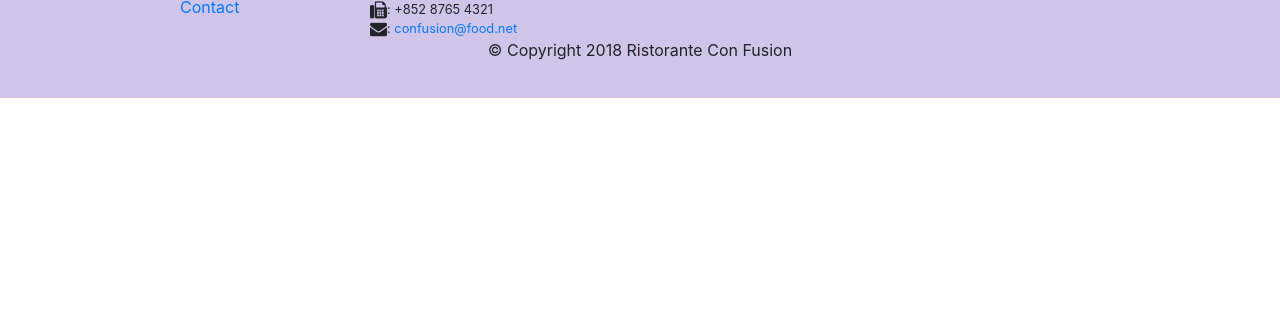
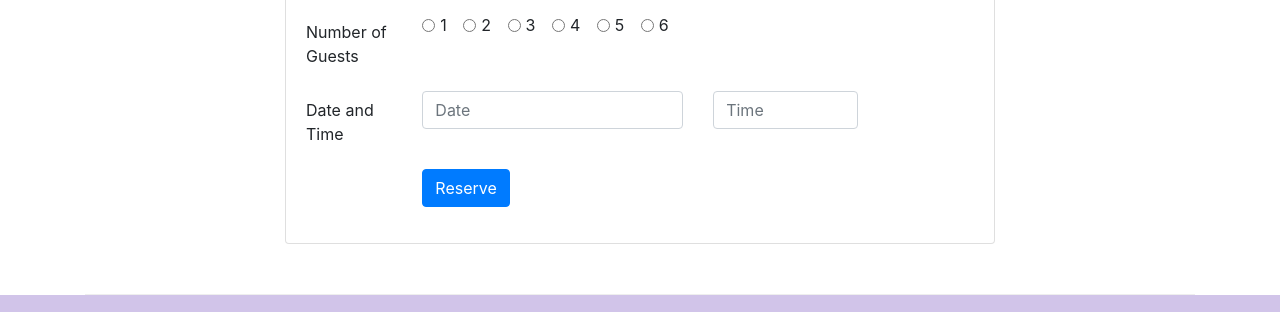
Before and after one commit to krushnatkhawale/confusion, a website: page index.html in a window 1280 px wide. Shown: the part 1663-1975 px from the top of the page. Before the commit the page ends 1761 px from the top, so only its background shows below. Drawn offline with nearby package versions, Linux system fonts and the light colour scheme.

Commit message:
assignment 2 - part 1

```diff
--- a/index.html
+++ b/index.html
@@ -27,7 +27,7 @@
                 <ul class="navbar-nav mr-auto">
                     <li class="nav-item active"><a  class="nav-link" href="index.html"><span class="fa fa-home fa-lg"></span> Home</a></li>
                     <li class="nav-item"><a class="nav-link" href="aboutus.html"><span class="fa fa-info fa-lg"></span> About</a></li>
-                    <li class="nav-item"><a class="nav-link" href="home.html"><span class="fa fa-list fa-lg"></span> Menu</a></li>
+                    <li class="nav-item"><a class="nav-link" href="#"><span class="fa fa-list fa-lg"></span> Menu</a></li>
                     <li class="nav-item"><a class="nav-link" href="./contactus.html"><span class="fa fa-address-card fa-lg"></span> Contact</a></li>
                 </ul>
             </div>
@@ -58,7 +58,7 @@
                     <img class="d-flex mr-3 img-thumbnail align-self-center"
                     src="img/uthappizza.png" alt="Uthappizza">
                     <div class="media-body">
-                        <h2 class="mt-0">Uthappizza</h2>
+                        <h2 class="mt-0">Uthappizza <span class="badge badge-danger">HOT</span> <span class="badge badge-pill badge-secondary">$4.99</span> </h2>
                         <p>A unique combination of Indian Uthappam (pancake) and Italian pizza, topped with Cerignola olives, ripe vine cherry tomatoes, Vidalia onion, Guntur chillies and Buffalo Paneer.</p>
                     </div>
                 </div>
@@ -71,8 +71,14 @@
                 <h3>This Month's Promotions</h3>
             </div>
             <div class="col col-sm col-md">
-                <h2>Weekend Grand Buffet</h2>
-                <p>Featuring mouthwatering combinations with a choice of five different salads, six enticing appetizers, six main entrees and five choicest desserts. Free flowing bubbly and soft drinks. All for just $19.99 per person </p>
+                <div class="media">
+                    <div class="media-body">
+                        <h2>Weekend Grand Buffet <span class="badge badge-danger">NEW</span> </h2>
+                        <p>Featuring mouthwatering combinations with a choice of five different salads, six enticing appetizers, six main entrees and five choicest desserts. Free flowing bubbly and soft drinks. All for just $19.99 per person </p>
+                    </div>
+                    <img class="d-flex mr-3 img-thumbnail align-self-center"
+                    src="img/buffet.png" alt="Buffet">
+                </div>
             </div>
         </div>
 
@@ -90,6 +96,66 @@
                         <p>Award winning three-star Michelin chef with wide International experience having worked closely with whos-who in the culinary world, he specializes in creating mouthwatering Indo-Italian fusion experiences. </p>
                     </div>
                 </div>
+            </div>
+        </div>
+
+        <div class="row row-content align-items-center">
+            <div class="container col-8">
+                <div class="card">
+                    <div class="card-header bg-warning text-white">
+                      <h2>Reserve a table</h2>
+                    </div>
+                    <div class="card-body">
+                        <form id="tableReserveForm">
+                            <div class="form-group row">
+                                <label for="noofguest" class="col-md-2 col-form-label">Number of Guests</label>
+                                <div class="col-md-10">
+                                    <div class="form-check form-check-inline">
+                                        <input class="form-check-input" type="radio" name="guestCount" id="guestCount1" value="1">
+                                        <label class="form-check-label" for="inlineRadio1">1</label>
+                                    </div>
+                                    <div class="form-check form-check-inline">
+                                        <input class="form-check-input" type="radio" name="guestCount" id="guestCount2" value="2">
+                                        <label class="form-check-label" for="inlineRadio1">2</label>
+                                    </div>
+                                    <div class="form-check form-check-inline">
+                                        <input class="form-check-input" type="radio" name="guestCount" id="guestCount3" value="3">
+                                        <label class="form-check-label" for="inlineRadio1">3</label>
+                                    </div>
+                                    <div class="form-check form-check-inline">
+                                        <input class="form-check-input" type="radio" name="guestCount" id="guestCount4" value="4">
+                                        <label class="form-check-label" for="inlineRadio1">4</label>
+                                    </div>
+                                    <div class="form-check form-check-inline">
+                                        <input class="form-check-input" type="radio" name="guestCount" id="guestCount5" value="5">
+                                        <label class="form-check-label" for="inlineRadio1">5</label>
+                                    </div>
+                                    <div class="form-check form-check-inline">
+                                        <input class="form-check-input" type="radio" name="guestCount" id="guestCount6" value="6">
+                                        <label class="form-check-label" for="inlineRadio1">6</label>
+                                    </div>
+                                </div>
+                            </div>
+                            <div class="form-group row">
+                                <label for="dateandtime" class="col-md-2 col-form-label">Date and Time</label>
+                                <div class="col-12 col-md-5">
+                                    <input type="text" class="form-control" id="date" name="date" placeholder="Date" >
+                                </div>
+                                <div class="col-12 col-md-3">
+                                    <input type="text" class="form-control" id="time" name="time" placeholder="Time" >
+                                </div>
+                            </div>
+                            <div class="form-group row">
+                                <div class="offset-md-2 col-md-10">
+                                    <button type="submit" class="btn btn-primary">
+                                        Reserve
+                                    </button>
+                                </div>
+                            </div>
+                        </form>
+
+                    </div>
+                  </div>
             </div>
         </div>
     </div>
```
